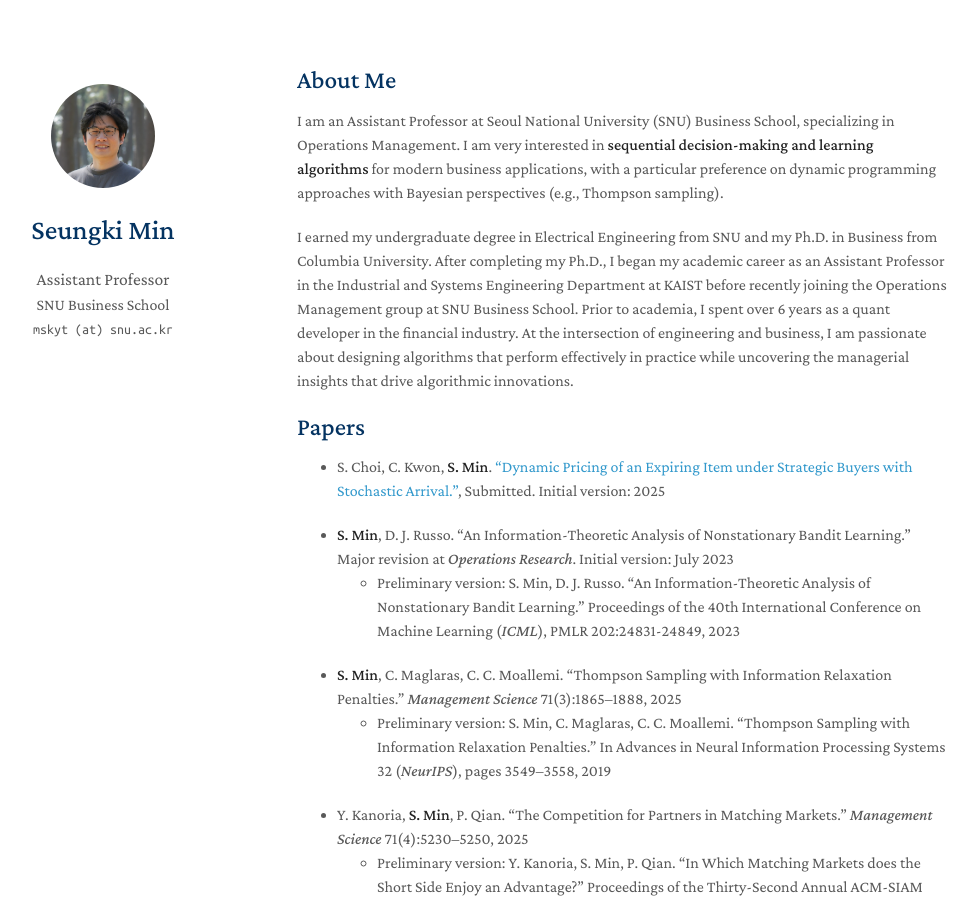
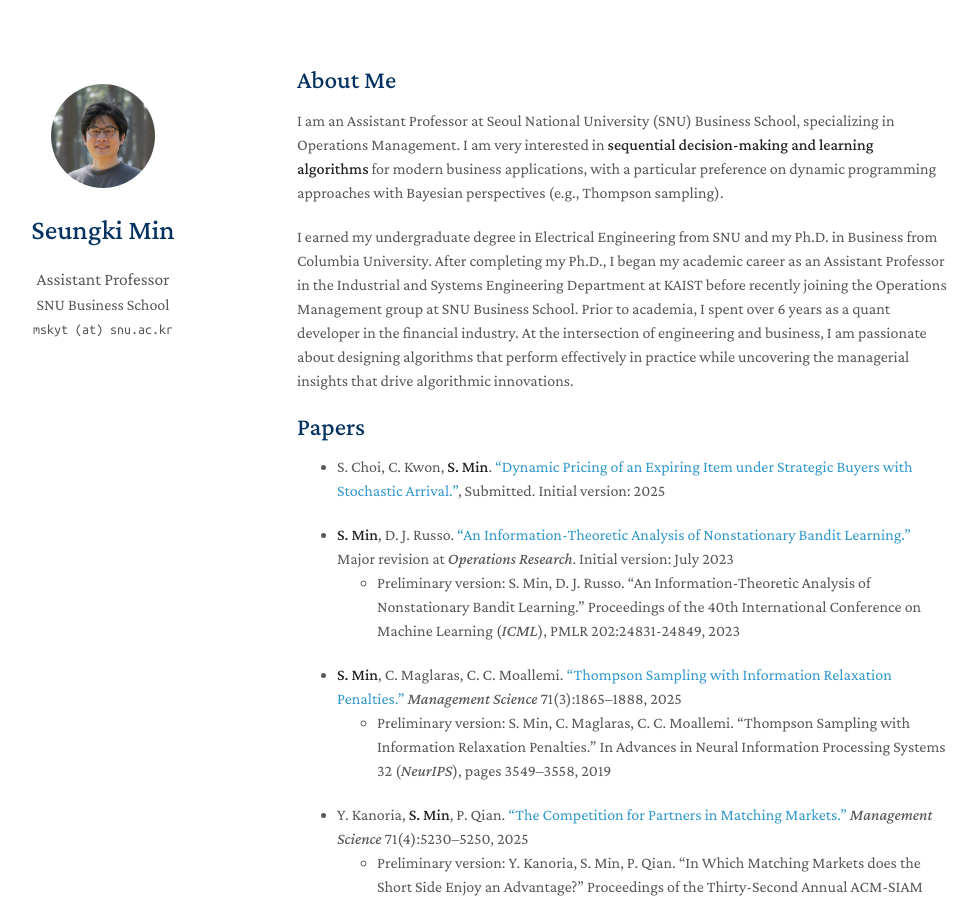
Before and after one commit to mskyt88/mskyt88.github.io, a Jekyll site: the page built from index.md, in a window 1280 px wide and 900 px high. Shown: the whole window, without its empty margins (173-1151 px from the left). Built offline with Jekyll 4.4.1, drawn with Linux system fonts in a browser that asks for light colours; a style sheet for code colours, icons or effects is not loaded; our own code applies the rules of GitHub Pages for plain Markdown files; part of the change alters nothing that is shown.

```diff
--- a/index.md
+++ b/index.md
@@ -14,13 +14,13 @@ I earned my undergraduate degree in Electrical Engineering from SNU and my Ph.D.
 
 - S. Choi, C. Kwon, **S. Min**. <a href="https://arxiv.org/abs/2509.24720">"Dynamic Pricing of an Expiring Item under Strategic Buyers with Stochastic Arrival."</a>, Submitted. Initial version: 2025
 
-- **S. Min**, D. J. Russo. "An Information-Theoretic Analysis of Nonstationary Bandit Learning." Major revision at *Operations Research*. Initial version: July 2023
+- **S. Min**, D. J. Russo. <a href="https://arxiv.org/abs/2302.04452">"An Information-Theoretic Analysis of Nonstationary Bandit Learning."</a> Major revision at *Operations Research*. Initial version: July 2023
   - Preliminary version: S. Min, D. J. Russo. "An Information-Theoretic Analysis of Nonstationary Bandit Learning." Proceedings of the 40th International Conference on Machine Learning (*ICML*), PMLR 202:24831-24849, 2023
 
-- **S. Min**, C. Maglaras, C. C. Moallemi. "Thompson Sampling with Information Relaxation Penalties." *Management Science*  71(3):1865–1888, 2025
+- **S. Min**, C. Maglaras, C. C. Moallemi. <a href="https://pubsonline.informs.org/doi/10.1287/mnsc.2020.01396">"Thompson Sampling with Information Relaxation Penalties."</a> *Management Science*  71(3):1865–1888, 2025
   - Preliminary version: S. Min, C. Maglaras, C. C. Moallemi. "Thompson Sampling with Information Relaxation Penalties." In Advances in Neural Information Processing Systems 32 (*NeurIPS*), pages 3549–3558, 2019
 
-- Y. Kanoria, **S. Min**, P. Qian. "The Competition for Partners in Matching Markets." *Management Science* 71(4):5230–5250, 2025
+- Y. Kanoria, **S. Min**, P. Qian. <a href="https://pubsonline.informs.org/doi/10.1287/mnsc.2023.00064">"The Competition for Partners in Matching Markets."</a> *Management Science* 71(4):5230–5250, 2025
   - Preliminary version: Y. Kanoria, S. Min, P. Qian. "In Which Matching Markets does the Short Side Enjoy an Advantage?" Proceedings of the Thirty-Second Annual ACM-SIAM Symposium on Discrete Algorithms (*SODA*), pages 1374–1386, March 2021
 
 - J. Kim, **S. Min**. "Risk-sensitive Policy Optimization via Predictive CVaR Policy Gradient." Proceedings of the 41st International Conference on Machine Learning (*ICML*), PMLR 235:24354-24369, 2024
```
